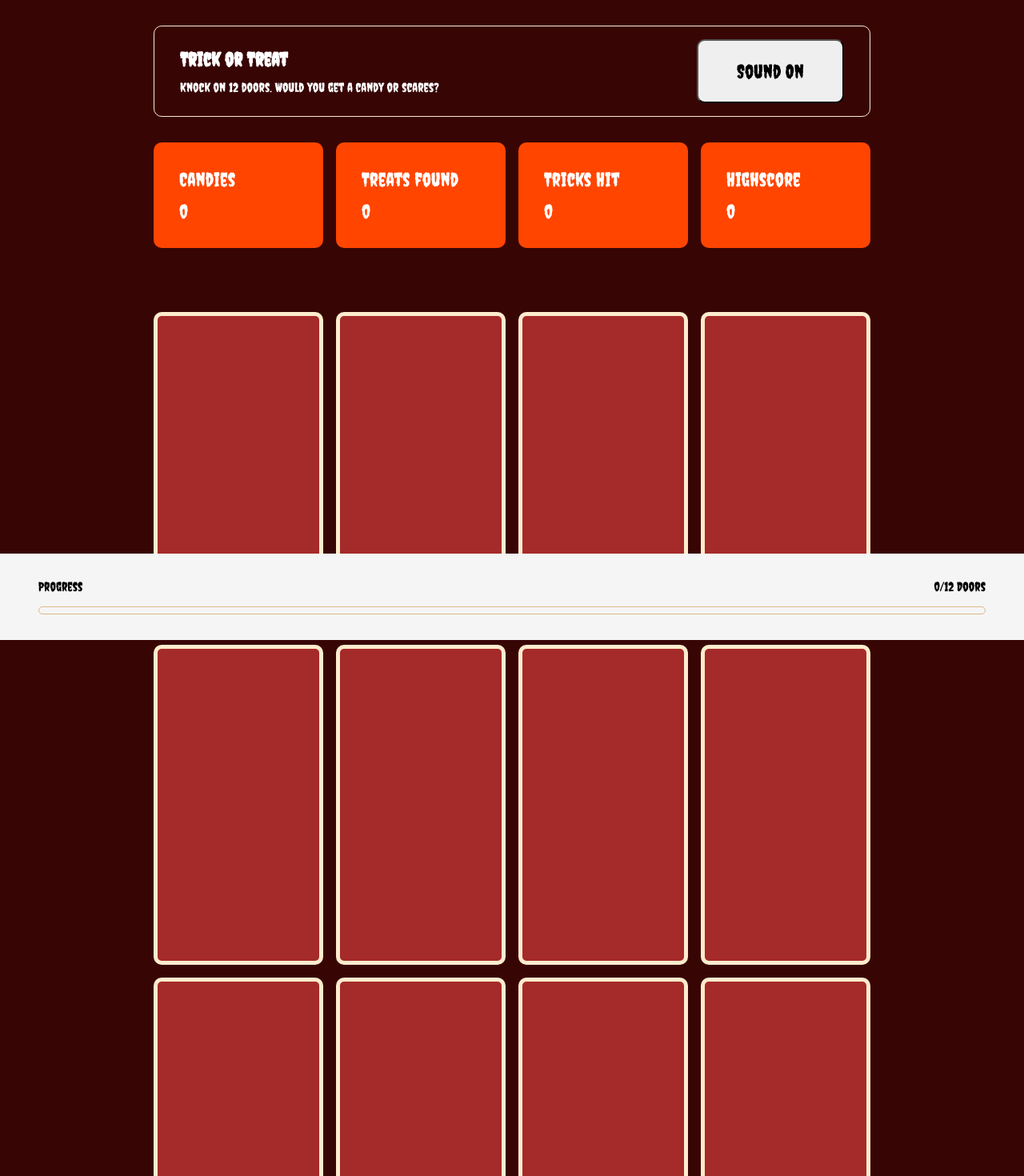
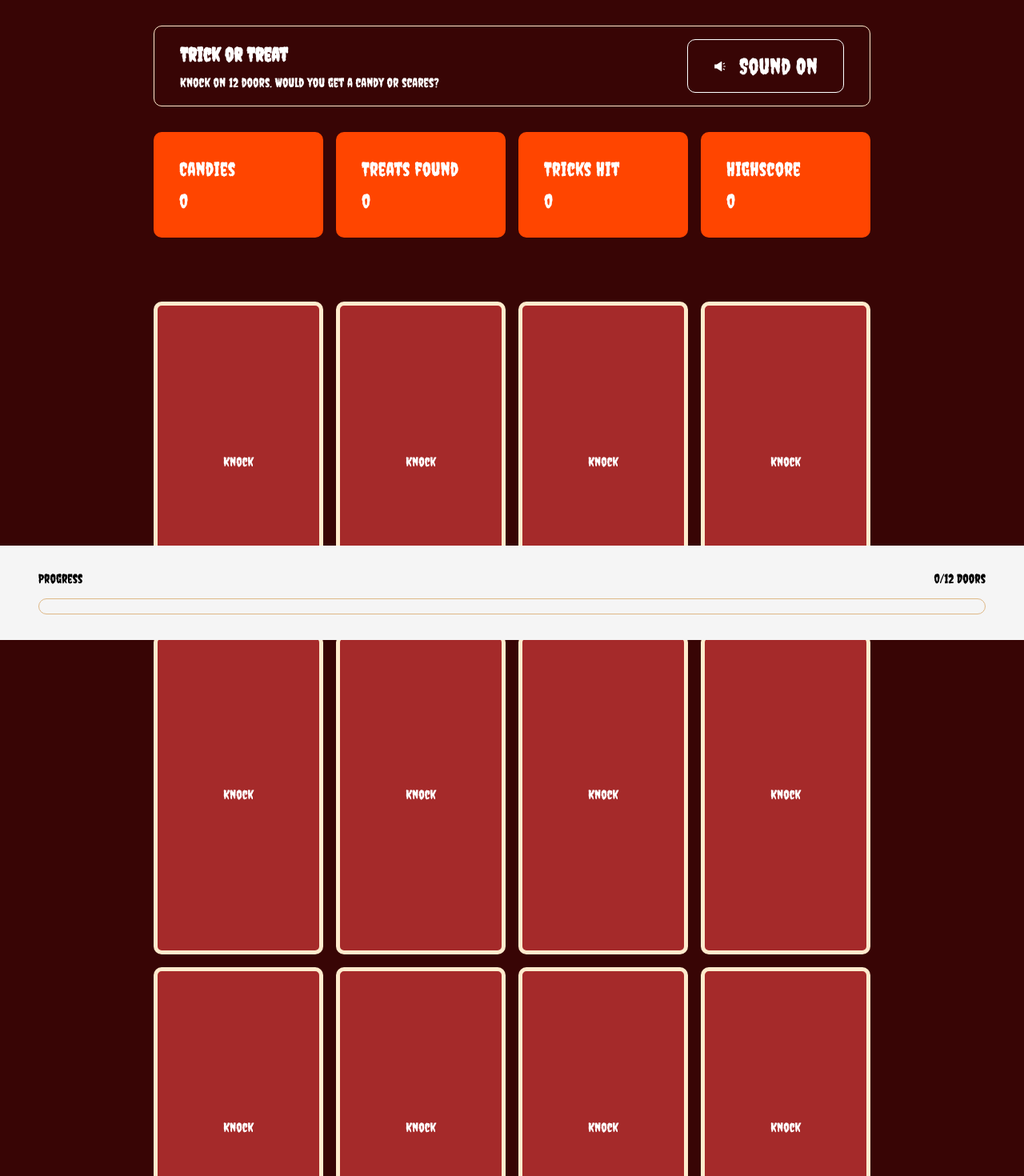
Before and after one commit to DanonymousCoder/spoOky, a React (Vite) app in the folder my-app/: page / in a window 1280 px wide. Shown: the top 1470 px of the page at 80% size. Built offline with nearby package versions, Linux system fonts and the light colour scheme.

Commit message:
Add react-icons dependency and enhance App component with sound button and progress tracking while also fixing some logic issue to btter enhance them

```diff
--- a/my-app/package.json
+++ b/my-app/package.json
@@ -11,7 +11,8 @@
   },
   "dependencies": {
     "react": "^19.1.1",
-    "react-dom": "^19.1.1"
+    "react-dom": "^19.1.1",
+    "react-icons": "^5.5.0"
   },
   "devDependencies": {
     "@eslint/js": "^9.36.0",
--- a/my-app/src/App.css
+++ b/my-app/src/App.css
@@ -26,11 +26,22 @@ nav {
   gap: .75em;
 }
 
-button {
+.sound-box {
   padding: 1em 2em;
   cursor: pointer;
   border-radius: 10px;
-  font-size: 1.5rem;
+  display: flex;
+  justify-content: center;
+  align-items: center;
+  gap: 1em;
+  border: 1px solid #FFFFFF;
+}
+
+button {
+  background: transparent;
+  border: none;
+  color: #FFFFFF;
+  font-size: 1.75rem;
 }
 
 .boxes {
@@ -104,7 +115,15 @@ footer {
   border: 1px solid burlywood;
   background: transparent;
   border-radius: 10px;
-  height: 10px;
+  height: 20px;
+}
+
+.filler {
+  height: 100%;
+  border-radius: 10px;
+  background-color: #a52a2a;
+  width: 0%;
+  transition: width .75s  cubic-bezier(.27,.46,.63,.48);
 }
 
 @media (min-width: 1640px) {
@@ -112,3 +131,9 @@ footer {
     margin:  0 auto;
   }
 }
+
+@media (max-width: 1190px) {
+  .cards {
+    grid-template-columns: 1fr 1fr 1fr;
+  }
+}
--- a/my-app/src/App.jsx
+++ b/my-app/src/App.jsx
@@ -1,7 +1,6 @@
 import "./App.css";
-import { useState } from "react";
-import {useRef} from "react";
-
+import { useState, useRef } from "react";
+import {AiFillSound} from "react-icons/ai";
 
 function App() {
   const [candies, setCandies] = useState(0);
@@ -21,7 +20,10 @@ function App() {
           <p>Knock on 12 doors. Would you get a candy or scares? </p>
         </div>
 
-        <SoundButton />
+        <div className="sound-box">
+          <AiFillSound value={{className: 'react-icon'}} />
+          <SoundButton />
+        </div>
       </nav>
 
       <div className="boxes">
@@ -52,7 +54,9 @@ function App() {
         setTreats ={setTreats}
         setTricks={setTricks}
         doorsOpened = {doorsOpened}
-        setDoorsOpened = {setDoorsOpened} />
+        setDoorsOpened = {setDoorsOpened}
+        highScore = {highScore}
+        setHighScore = {setHighScore} />
         <MyComponent
         candies ={candies}
         setCandies ={setCandies}
@@ -61,7 +65,9 @@ function App() {
         setTreats ={setTreats}
         setTricks={setTricks}
         doorsOpened = {doorsOpened}
-        setDoorsOpened = {setDoorsOpened} />
+        setDoorsOpened = {setDoorsOpened}
+        highScore = {highScore}
+        setHighScore = {setHighScore} />
         <MyComponent
         candies ={candies}
         setCandies ={setCandies}
@@ -70,7 +76,9 @@ function App() {
         setTreats ={setTreats}
         setTricks={setTricks}
         doorsOpened = {doorsOpened}
-        setDoorsOpened = {setDoorsOpened} />
+        setDoorsOpened = {setDoorsOpened}
+        highScore = {highScore}
+        setHighScore = {setHighScore} />
         <MyComponent
         candies ={candies}
         setCandies ={setCandies}
@@ -79,7 +87,9 @@ function App() {
         setTreats ={setTreats}
         setTricks={setTricks}
         doorsOpened = {doorsOpened}
-        setDoorsOpened = {setDoorsOpened} />
+        setDoorsOpened = {setDoorsOpened}
+        highScore = {highScore}
+        setHighScore = {setHighScore} />
         <MyComponent
         candies ={candies}
         setCandies ={setCandies}
@@ -88,7 +98,9 @@ function App() {
         setTreats ={setTreats}
         setTricks={setTricks}
         doorsOpened = {doorsOpened}
-        setDoorsOpened = {setDoorsOpened} />
+        setDoorsOpened = {setDoorsOpened}
+        highScore = {highScore}
+        setHighScore =  {setHighScore} />
         <MyComponent
         candies ={candies}
         setCandies ={setCandies}
@@ -97,7 +109,9 @@ function App() {
         setTreats ={setTreats}
         setTricks={setTricks}
         doorsOpened = {doorsOpened}
-        setDoorsOpened = {setDoorsOpened} />
+        setDoorsOpened = {setDoorsOpened}
+        highScore = {highScore}
+        setHighScore = {setHighScore} />
         <MyComponent
         candies ={candies}
         setCandies ={setCandies}
@@ -106,7 +120,9 @@ function App() {
         setTreats ={setTreats}
         setTricks={setTricks}
         doorsOpened = {doorsOpened}
-        setDoorsOpened = {setDoorsOpened} />
+        setDoorsOpened = {setDoorsOpened}
+        highScore = {highScore}
+        setHighScore = {setHighScore} />
         <MyComponent
         candies ={candies}
         setCandies ={setCandies}
@@ -115,7 +131,9 @@ function App() {
         setTreats ={setTreats}
         setTricks={setTricks}
         doorsOpened = {doorsOpened}
-        setDoorsOpened = {setDoorsOpened} />
+        setDoorsOpened = {setDoorsOpened}
+        highScore = {highScore}
+        setHighScore = {setHighScore} />
         <MyComponent
         candies ={candies}
         setCandies ={setCandies}
@@ -124,7 +142,9 @@ function App() {
         setTreats ={setTreats}
         setTricks={setTricks}
         doorsOpened = {doorsOpened}
-        setDoorsOpened = {setDoorsOpened} />
+        setDoorsOpened = {setDoorsOpened}
+        highScore = {highScore}
+        setHighScore = {setHighScore} />
         <MyComponent
         candies ={candies}
         setCandies ={setCandies}
@@ -133,7 +153,9 @@ function App() {
         setTreats ={setTreats}
         setTricks={setTricks}
         doorsOpened = {doorsOpened}
-        setDoorsOpened = {setDoorsOpened} />
+        setDoorsOpened = {setDoorsOpened}
+        highScore = {highScore}
+        setHighScore = {setHighScore} />
         <MyComponent
         candies ={candies}
         setCandies ={setCandies}
@@ -142,7 +164,9 @@ function App() {
         setTreats ={setTreats}
         setTricks={setTricks}
         doorsOpened = {doorsOpened}
-        setDoorsOpened = {setDoorsOpened} />
+        setDoorsOpened = {setDoorsOpened}
+        highScore = {highScore}
+        setHighScore = {setHighScore} />
         <MyComponent
         candies ={candies}
         setCandies ={setCandies}
@@ -151,7 +175,9 @@ function App() {
         setTreats ={setTreats}
         setTricks={setTricks}
         doorsOpened = {doorsOpened}
-        setDoorsOpened = {setDoorsOpened} />
+        setDoorsOpened = {setDoorsOpened}
+        highScore = {highScore}
+        setHighScore = {setHighScore}/>
       </div>
 
       <footer>
@@ -159,7 +185,9 @@ function App() {
           <p>Progress</p>
           <ProgressCount doorsOpened = {doorsOpened} />
         </div>
-        <div className="progress-bar"></div>
+        <div className="progress-bar">
+          <div className="filler" style={{width: `${(doorsOpened / 12) * 100}%`}}></div>
+        </div>
       </footer>
     </div>
   )
@@ -190,37 +218,35 @@ const ProgressCount = ({doorsOpened}) => {
   return <p>{doorsOpened}<span></span>/12 Doors</p>
 }
 
-const MyComponent = ({setCandies, setTreats, setTricks, setCount, setDoorsOpened, highScore, setHighScore}) => {
+const MyComponent = ({candies, setCandies, setTreats, setTricks, setCount, setDoorsOpened, highScore, setHighScore}) => {
 
-  const [isClicked, setIsClicked] = useState(false);
+  const [isClicked, setIsClicked] = useState("Knock");
   const getTarget = useRef(null);
 
   const handleClick = () => {
     setIsClicked("Knocked");
-    setCandies(prev => {
-      const newCandy = prev + 1;
+    getTarget.current.classList.add("checked");
 
+
+    const determiner = Math.floor(Math.random() * 2);
+
+    if (determiner === 1) {
+      setTreats(prev => prev + 1);
+      alert("Have some candy bars");
+    } else {
+      setTricks(prev => prev + 1);
+      alert("Have some tricks");
+    }
+
+    setCandies(() => {
+      const newCandy = candies + 1;
       if (newCandy > highScore) {
         setHighScore(newCandy);
       }
+      return newCandy;
     });
-    setCount(prev => prev + 1);
     setDoorsOpened(prev => prev + 1);
 
-
-    if (getTarget.current) {
-      getTarget.current.classList.add("checked");
-    }
-
-   const determiner = Math.floor(Math.random() * 2);
-
-   if (determiner === 1) {
-    setTreats(prev => prev + 1);
-    alert("Have some candy bars");
-   } else {
-    setTricks(prev => prev + 1);
-    alert("Have some tricks");
-   }
   }
 
   return (
```
Also changed, not shown: 1 other file (tests, documents, lock files or other folders).
